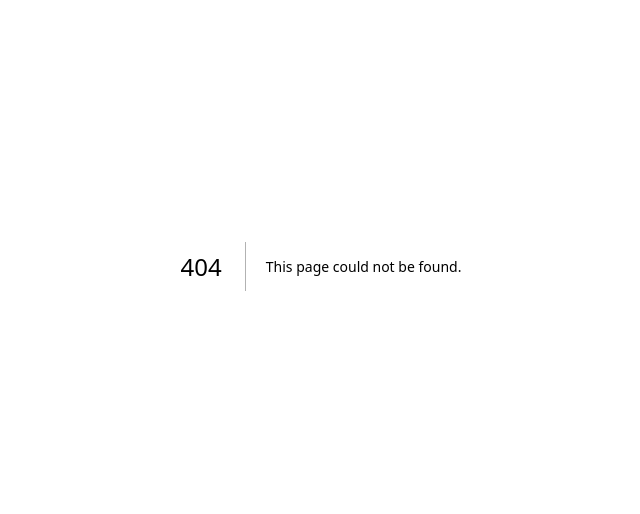
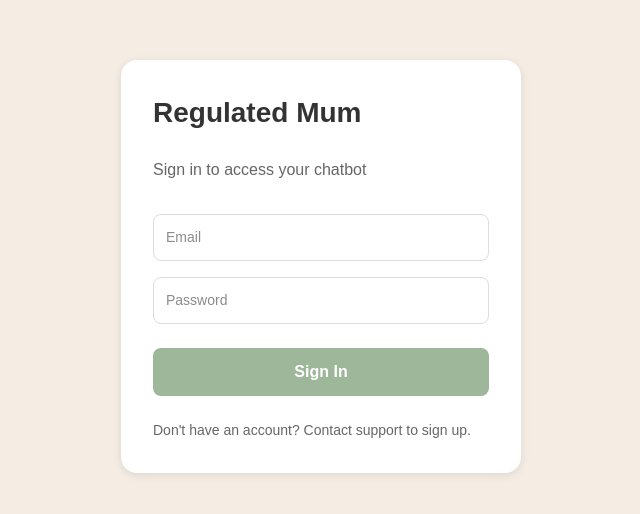
Before and after one commit to philippascott/theregulatedmum-app, a Next.js app: page /auth/login in a window 1280 px wide. Before the commit this address had no page. Shown: the part 134-648 px from the top of the page, without its empty margins (319-959 px from the left). Built offline with nearby package versions, Linux system fonts and the light colour scheme; no server answers.

Commit message:
Add login page with Supabase authentication

```diff
--- /dev/null
+++ b/src/app/auth/login/page.tsx
@@ -0,0 +1,133 @@
+'use client';
+
+import { useState } from 'react';
+import { createClient } from '@supabase/supabase-js';
+import { useRouter } from 'next/navigation';
+
+const supabase = createClient(
+  process.env.NEXT_PUBLIC_SUPABASE_URL!,
+  process.env.NEXT_PUBLIC_SUPABASE_ANON_KEY!
+);
+
+export default function LoginPage() {
+  const [email, setEmail] = useState('');
+  const [password, setPassword] = useState('');
+  const [loading, setLoading] = useState(false);
+  const [error, setError] = useState('');
+  const router = useRouter();
+
+  const handleLogin = async (e: React.FormEvent) => {
+    e.preventDefault();
+    setLoading(true);
+    setError('');
+
+    try {
+      const { data, error: signInError } = await supabase.auth.signInWithPassword({
+        email,
+        password,
+      });
+
+      if (signInError) {
+        setError(signInError.message);
+        setLoading(false);
+        return;
+      }
+
+      // Check if user has active subscription
+      const { data: subscription } = await supabase
+        .from('GHL_Subscription')
+        .select('*')
+        .eq('email', email)
+        .eq('subscription_status', 'active')
+        .or('subscription_status.eq.trialing')
+        .single();
+
+      if (!subscription) {
+        setError('No active subscription found. Please upgrade to access the chatbot.');
+        setLoading(false);
+        return;
+      }
+
+      router.push('/chat');
+    } catch (err) {
+      setError('An error occurred. Please try again.');
+    }
+  };
+
+  return (
+    <div style={{ backgroundColor: '#F5EDE4', minHeight: '100vh', display: 'flex', alignItems: 'center', justifyContent: 'center' }}>
+      <div style={{ width: '100%', maxWidth: '400px', padding: '2rem', backgroundColor: 'white', borderRadius: '16px', boxShadow: '0 2px 8px rgba(0,0,0,0.1)' }}>
+        <h1 style={{ fontSize: '28px', fontWeight: '600', marginBottom: '1.5rem', color: '#333', fontFamily: 'Public Sans, sans-serif' }}>
+          Regulated Mum
+        </h1>
+        <p style={{ color: '#666', marginBottom: '2rem', fontFamily: 'Public Sans, sans-serif' }}>Sign in to access your chatbot</p>
+
+        <form onSubmit={handleLogin}>
+          <input
+            type="email"
+            placeholder="Email"
+            value={email}
+            onChange={(e) => setEmail(e.target.value)}
+            style={{
+              width: '100%',
+              padding: '12px',
+              marginBottom: '1rem',
+              border: '1px solid #ddd',
+              borderRadius: '8px',
+              fontFamily: 'Public Sans, sans-serif',
+              fontSize: '14px',
+            }}
+            required
+          />
+
+          <input
+            type="password"
+            placeholder="Password"
+            value={password}
+            onChange={(e) => setPassword(e.target.value)}
+            style={{
+              width: '100%',
+              padding: '12px',
+              marginBottom: '1.5rem',
+              border: '1px solid #ddd',
+              borderRadius: '8px',
+              fontFamily: 'Public Sans, sans-serif',
+              fontSize: '14px',
+            }}
+            required
+          />
+
+          {error && (
+            <div style={{ color: '#D9A9A0', marginBottom: '1rem', fontSize: '14px', fontFamily: 'Public Sans, sans-serif' }}>
+              {error}
+            </div>
+          )}
+
+          <button
+            type="submit"
+            disabled={loading}
+            style={{
+              width: '100%',
+              padding: '12px',
+              backgroundColor: '#9EB79A',
+              color: 'white',
+              border: 'none',
+              borderRadius: '8px',
+              fontFamily: 'Public Sans, sans-serif',
+              fontSize: '16px',
+              fontWeight: '600',
+              cursor: loading ? 'not-allowed' : 'pointer',
+              opacity: loading ? 0.6 : 1,
+            }}
+          >
+            {loading ? 'Signing in...' : 'Sign In'}
+          </button>
+        </form>
+
+        <p style={{ marginTop: '1.5rem', fontSize: '14px', color: '#666', fontFamily: 'Public Sans, sans-serif' }}>
+          Don't have an account? Contact support to sign up.
+        </p>
+      </div>
+    </div>
+  );
+}
```
